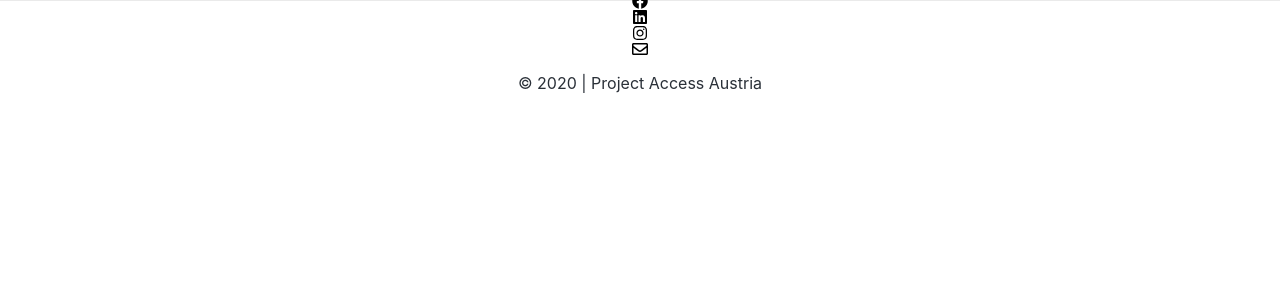
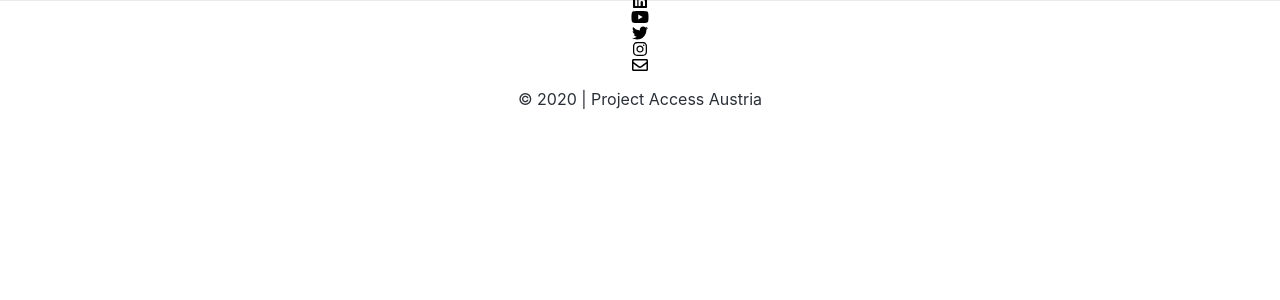
Before and after one commit to sselin-co/Project-Access-Platform, a Next.js app: page /general/footer in a window 1280 px wide. Shown: the top 300 px of the page. Built offline with nearby package versions, Linux system fonts and the light colour scheme.

Commit message:
modified footer

```diff
--- a/pages/general/footer.js
+++ b/pages/general/footer.js
@@ -4,13 +4,17 @@ import { FontAwesomeIcon } from "@fortawesome/react-fontawesome";
 import {
     faLinkedin,
     faFacebook,
-    faInstagram
+    faInstagram,
+    faTwitter,
+    faYoutube
 } from '@fortawesome/free-brands-svg-icons';
 import { faEnvelope } from '@fortawesome/free-regular-svg-icons';
 library.add(
     faLinkedin,
     faFacebook,
     faInstagram,
+    faTwitter,
+    faYoutube,
     faEnvelope
 );
 import styles from "../../styles/Home.module.css";
@@ -22,10 +26,12 @@ export default function Footer() {
         <footer className={styles.footer}>
             <div >
                 <div className="row text-center">
-                    <div className="col-md-3"><a target="_blank" href="https://www.facebook.com/projectaccessaustria"><FontAwesomeIcon style={{ width: '40px' }} icon={faFacebook} /></a></div>
-                    <div className="col-md-3"><a target="_blank" href="https://www.linkedin.com/company/projectaccess/"><FontAwesomeIcon style={{ width: '40px' }} icon={faLinkedin} /></a></div>
-                    <div className="col-md-3"><a target="_blank" href="https://www.instagram.com/projectaccess.at/"><FontAwesomeIcon style={{ width: '40px' }} icon={faInstagram} /></a></div>
-                    <div className="col-md-3"><a target="_blank" href="mailto:hi@projectaccess.at"><FontAwesomeIcon style={{ width: '40px' }} icon={faEnvelope} /></a></div>
+                    <div className="col-md-2"><a target="_blank" href="https://www.facebook.com/projectaccessaustria"><FontAwesomeIcon style={{ width: '40px' }} icon={faFacebook} /></a></div>
+                    <div className="col-md-2"><a target="_blank" href="https://www.linkedin.com/company/projectaccess/"><FontAwesomeIcon style={{ width: '40px' }} icon={faLinkedin} /></a></div>
+                    <div className="col-md-2"><a target="_blank" href="https://www.youtube.com/channel/UCgyGgt6l17sLAvXTFoaQOdA"><FontAwesomeIcon style={{ width: '40px' }} icon={faYoutube} /></a></div>
+                    <div className="col-md-2"><a target="_blank" href="https://twitter.com/projectaccess_"><FontAwesomeIcon style={{ width: '40px' }} icon={faTwitter} /></a></div>
+                    <div className="col-md-2"><a target="_blank" href="https://www.instagram.com/projectaccess.at/"><FontAwesomeIcon style={{ width: '40px' }} icon={faInstagram} /></a></div>
+                    <div className="col-md-2"><a target="_blank" href="mailto:hi@projectaccess.at"><FontAwesomeIcon style={{ width: '40px' }} icon={faEnvelope} /></a></div>
                 </div>
                 <p id="copyright">&copy; 2020 | Project Access Austria</p>
 
```
